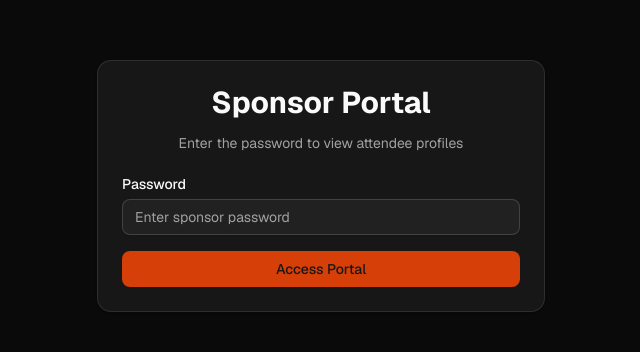
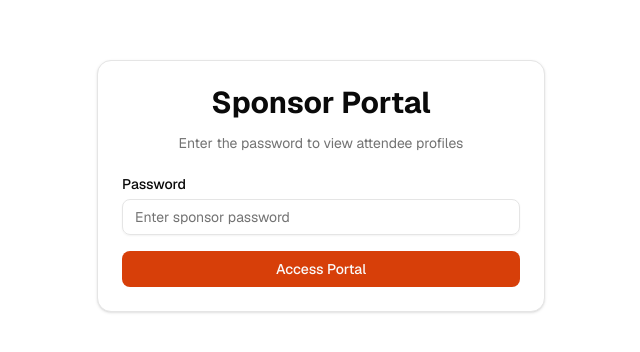
Before and after one commit to OregonStateHackathonClub/career, a Next.js app: page / in a window 1280 px wide. Shown: the part 214-566 px from the top of the page, without its empty margins (319-959 px from the left). Built offline with nearby package versions, Linux system fonts and the light colour scheme.

Commit message:
feat: theme toggle

```diff
--- a/package.json
+++ b/package.json
@@ -37,6 +37,7 @@
     "jszip": "^3.10.1",
     "lucide-react": "^0.525.0",
     "next": "^15.5.2",
+    "next-themes": "^0.4.6",
     "react": "^19.0.0",
     "react-dom": "^19.0.0",
     "tailwind-merge": "^3.3.1"
--- a/src/app/layout.tsx
+++ b/src/app/layout.tsx
@@ -2,6 +2,7 @@
 import { GeistSans } from "geist/font/sans";
 
 import "./globals.css";
+import { ThemeProvider } from "@/components/theme-provider";
 
 export const metadata: Metadata = {
   title: "BeaverHacks Career",
@@ -14,8 +15,17 @@
   children: React.ReactNode;
 }>) {
   return (
-    <html lang="en" className="dark">
-      <body className={GeistSans.className}>{children}</body>
+    <html lang="en" suppressHydrationWarning>
+      <body className={GeistSans.className}>
+        <ThemeProvider
+          attribute="class"
+          defaultTheme="system"
+          enableSystem
+          disableTransitionOnChange
+        >
+          {children}
+        </ThemeProvider>
+      </body>
     </html>
   );
 }
--- /dev/null
+++ b/src/components/mode-toggle.tsx
@@ -0,0 +1,32 @@
+"use client";
+
+import * as React from "react";
+import { Moon, Sun } from "lucide-react";
+import { useTheme } from "next-themes";
+
+import { Button } from "@/components/ui/button";
+
+export function ModeToggle() {
+  const { theme, setTheme } = useTheme();
+  const [mounted, setMounted] = React.useState(false);
+
+  React.useEffect(() => {
+    setMounted(true);
+  }, []);
+
+  if (!mounted) {
+    return <Button variant="outline" size="icon" />;
+  }
+
+  return (
+    <Button
+      variant="outline"
+      size="icon"
+      onClick={() => setTheme(theme === "dark" ? "light" : "dark")}
+    >
+      <Sun className="h-[1.2rem] w-[1.2rem] scale-100 rotate-0 transition-all dark:scale-0 dark:-rotate-90" />
+      <Moon className="absolute h-[1.2rem] w-[1.2rem] scale-0 rotate-90 transition-all dark:scale-100 dark:rotate-0" />
+      <span className="sr-only">Toggle theme</span>
+    </Button>
+  );
+}
--- a/src/components/navbar.tsx
+++ b/src/components/navbar.tsx
@@ -5,6 +5,7 @@
 import { usePathname, useRouter } from "next/navigation";
 import { LogOut } from "lucide-react";
 import { Button } from "@/components/ui/button";
+import { ModeToggle } from "@/components/mode-toggle";
 
 export const Navbar = () => {
   const pathname = usePathname();
@@ -34,6 +35,8 @@
           <span className="text-xl font-bold">BeaverHacks Career</span>
         </Link>
 
+        <div className="flex items-center gap-2">
+          <ModeToggle />
           {isSponsorPage && (
             <Button
               onClick={handleLogout}
@@ -45,6 +48,7 @@
             </Button>
           )}
         </div>
+      </div>
     </header>
   );
 };
--- /dev/null
+++ b/src/components/theme-provider.tsx
@@ -0,0 +1,11 @@
+"use client";
+
+import * as React from "react";
+import { ThemeProvider as NextThemesProvider } from "next-themes";
+
+export function ThemeProvider({
+  children,
+  ...props
+}: React.ComponentProps<typeof NextThemesProvider>) {
+  return <NextThemesProvider {...props}>{children}</NextThemesProvider>;
+}
```
Also changed, not shown: 1 other file (tests, documents, lock files or other folders). Lines whose indentation alone changed are shown as unchanged.
